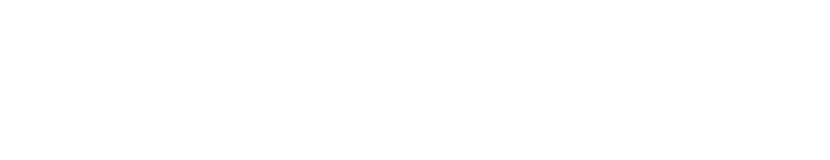
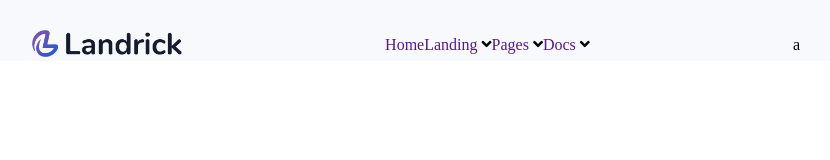
Before and after one commit to marongiu/proj-html-vuejs, a website: page index.html in a window 1280 px wide. Shown: the whole page, without its empty margins (224-1054 px from the left). Drawn offline with nearby package versions, Linux system fonts and the light colour scheme.

Commit message:
Inizio navbar

```diff
--- a/index.html
+++ b/index.html
@@ -6,12 +6,34 @@
   <meta http-equiv="X-UA-Compatible" content="ie=edge">
   <title>Landrick</title>
   <link rel="stylesheet" href="./dist/css/master.css">
+  <link rel="stylesheet" href="https://cdnjs.cloudflare.com/ajax/libs/font-awesome/5.15.3/css/all.min.css" integrity="sha512-iBBXm8fW90+nuLcSKlbmrPcLa0OT92xO1BIsZ+ywDWZCvqsWgccV3gFoRBv0z+8dLJgyAHIhR35VZc2oM/gI1w==" crossorigin="anonymous" />
 </head>
 <body>
 
   <div id="root">
-    <header>
+    <!-- Header -->
+    <header >
+      <div class="container">
+        <!-- Navbar -->
+        <nav>
+          <!-- Logo -->
+          <span id="logo"><img src="./dist/img/logo-dark.png" alt="logo landrick"></span>
+          <!-- Navbar center -->
+          <ul id="link-center">
+            <li v-for="link in navbar" >
+              <!-- Nomi link navbar center -->
+              <a href="">{{link.name}}</a>
+              <!-- Icone navbar center -->
+              <i v-if="(link.content)" class="fas" :class="link.content"></i>
+            </li>
+          </ul>
 
+          <!-- Navbar right -->
+          <ul id="link-right">
+            <li>a</li>
+          </ul>
+        </nav>
+      </div>
     </header>
 
     <main>
--- a/src/scss/partials/_common.scss
+++ b/src/scss/partials/_common.scss
@@ -0,0 +1,4 @@
+.container {
+  max-width: 60%;
+  margin: 0 auto;
+}
--- a/src/scss/partials/_header.scss
+++ b/src/scss/partials/_header.scss
@@ -0,0 +1,13 @@
+header {
+  background: $header-background;
+  nav {
+    @include flex(center, space-between, nowrap);
+    padding-top: 30px;
+    #logo img{
+      max-width: 150px;
+    }
+    ul#link-center {
+      @include flex(center,center,nowrap);
+    }
+  }
+}
--- a/src/scss/partials/_variables.scss
+++ b/src/scss/partials/_variables.scss
@@ -0,0 +1,3 @@
+// background
+
+$header-background: #F8F9FC;
```
Also changed, not shown: dist/css/master.css, dist/js/main.js.
